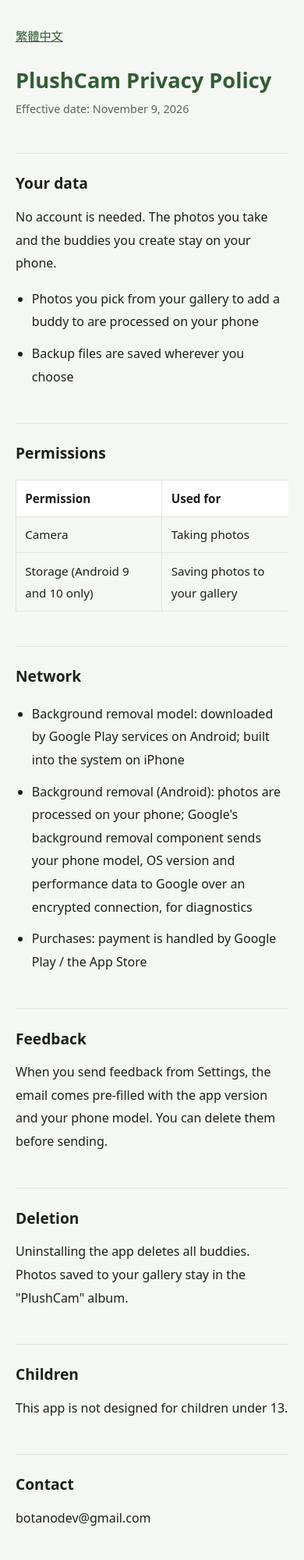
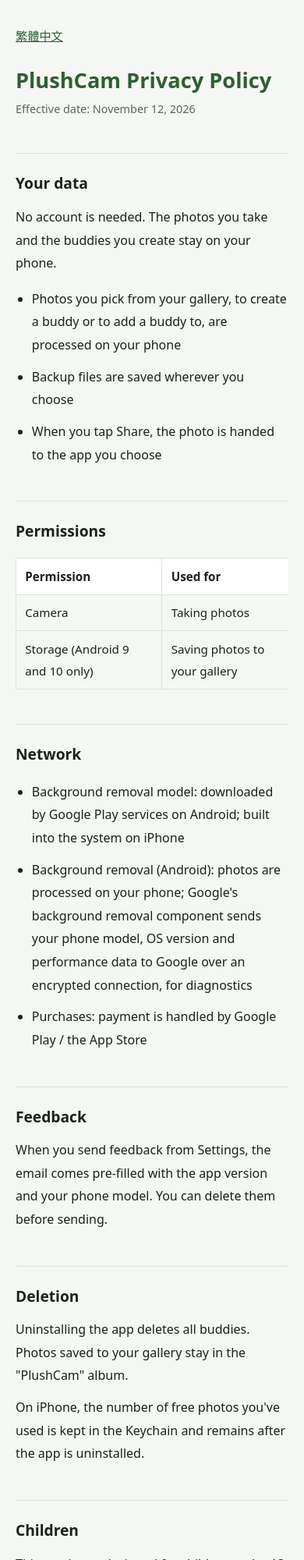
Before and after one commit to botanodev/plushcam, a plain HTML site: page privacy.html in a window 390 px wide. Shown: the top 2000 px of the page at 78% size. Drawn offline with Linux system fonts and the light colour scheme.

Commit message:
Privacy policy 2026-11-12: gallery photos for buddies, share, iPhone trial count in Keychain
Co-Authored-By: Claude Opus 5.5 <noreply@anthropic.com>

```diff
--- a/privacy.html
+++ b/privacy.html
@@ -77,12 +77,13 @@
 <main>
 <p class="lang"><a href="privacy-zh.html" hreflang="auto">繁體中文</a></p>
 <h1>PlushCam Privacy Policy</h1>
-<div class="meta"><p>Effective date: November 9, 2026</p></div>
+<div class="meta"><p>Effective date: November 12, 2026</p></div>
 <h2>Your data</h2>
 <p>No account is needed. The photos you take and the buddies you create stay on your phone.</p>
 <ul>
-<li>Photos you pick from your gallery to add a buddy to are processed on your phone</li>
+<li>Photos you pick from your gallery, to create a buddy or to add a buddy to, are processed on your phone</li>
 <li>Backup files are saved wherever you choose</li>
+<li>When you tap Share, the photo is handed to the app you choose</li>
 </ul>
 <h2>Permissions</h2>
 <div class="table-wrap"><table><thead><tr>
@@ -102,6 +103,7 @@
 <p>When you send feedback from Settings, the email comes pre-filled with the app version and your phone model. You can delete them before sending.</p>
 <h2>Deletion</h2>
 <p>Uninstalling the app deletes all buddies. Photos saved to your gallery stay in the &quot;PlushCam&quot; album.</p>
+<p>On iPhone, the number of free photos you&#x27;ve used is kept in the Keychain and remains after the app is uninstalled.</p>
 <h2>Children</h2>
 <p>This app is not designed for children under 13.</p>
 <h2>Contact</h2>
```
Also changed, not shown: privacy-zh.html (+4 -2 lines).
